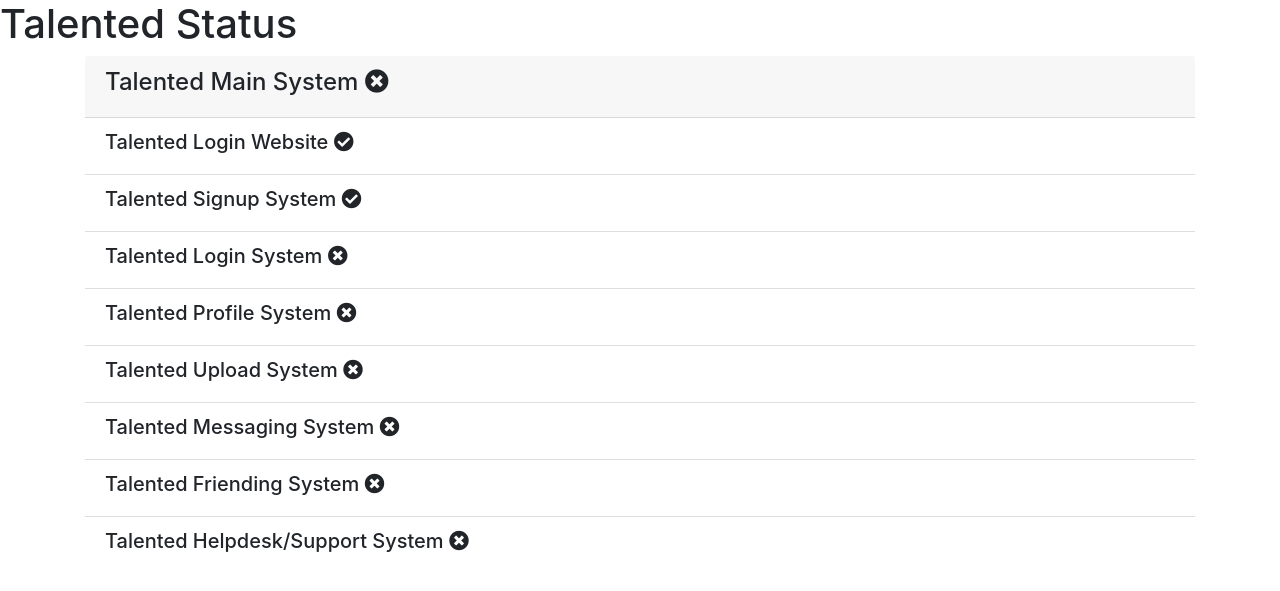
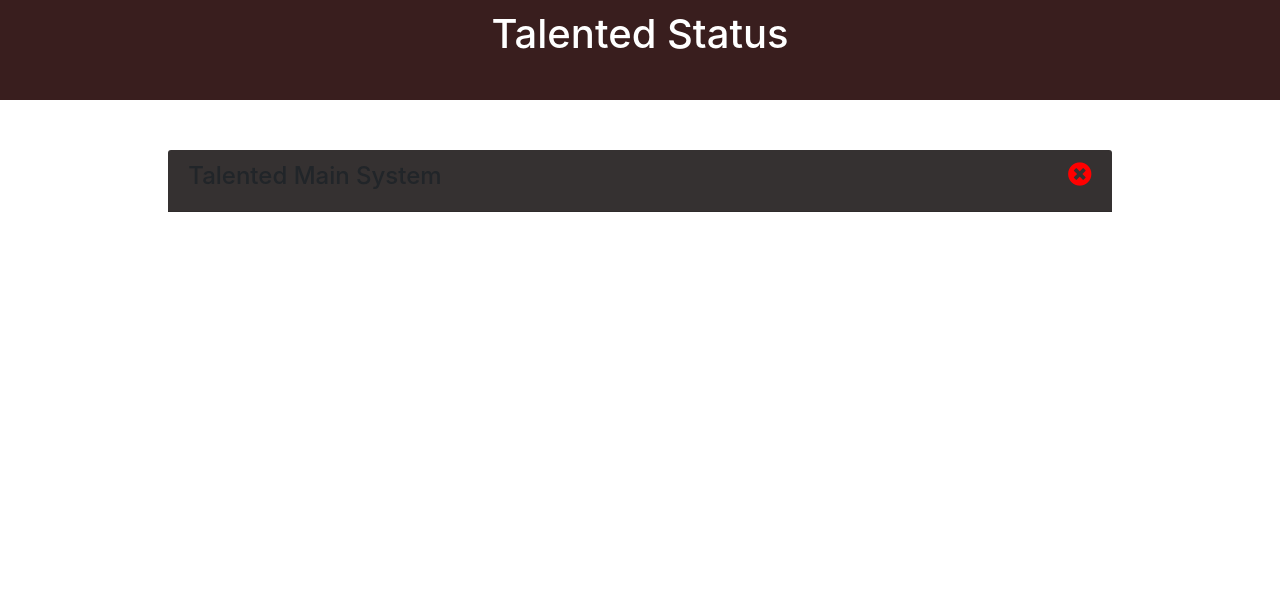
Before and after one commit to Sh1vZ/talentedstatus, a Flask app: page / in a window 1280 px wide. Shown: the top 591 px of the page. Run offline with Flask 2, Linux system fonts and the light colour scheme; some libraries are stand-ins or nearby versions.

Commit message:
Update status.html

```diff
--- a/templates/status.html
+++ b/templates/status.html
@@ -3,14 +3,84 @@
 
 <head>
   <meta charset="utf-8">
-  <link rel="stylesheet" href="/stylesheets/style.css">
-  <link href="/bootstrap/bootstrap-4.0.0.css" rel="stylesheet" type="text/css">
+  <link href="./bootstrap-4.0.0.css" rel="stylesheet" type="text/css">
   <link rel="stylesheet" href="https://use.fontawesome.com/releases/v5.1.0/css/all.css" integrity="sha384-lKuwvrZot6UHsBSfcMvOkWwlCMgc0TaWr+30HWe3a4ltaBwTZhyTEggF5tJv8tbt"
     crossorigin="anonymous">
   <script type="text/javascript" src="/scripts/jquery.js"></script>
   <meta http-equiv="X-UA-Compatible" content="IE=edge">
   <meta name="viewport" content="width=device-width, initial-scale=1.0">
   <title>Untitled Document</title>
+  <style>
+    @charset "utf-8";
+
+* {
+  margin: 0;
+}
+
+#red {
+  float: right;
+  color: red;
+}
+
+#green {
+  float: right;
+  color: green;
+}
+
+.container {
+  margin-top: 50px;
+}
+
+.card-header {
+  background: #353131;
+}
+.card-header,
+.list-group {
+  width: 85%;
+  margin: 0 auto;
+}
+
+#header {
+  height: 100px;
+  background: #391e1e;
+  text-align: center;
+}
+
+#header h1 {
+  padding-top: 10px;
+  color: white;
+}
+
+#footer h4 {
+  text-align: center;
+  padding-top: 10px;
+}
+
+#footer i {
+  padding-top: 10px;
+  color: #111013;
+  transition: 0.5s;
+}
+
+#footer i:hover {
+  transition: 0.5s;
+  color: white;
+}
+
+#footer h5 {
+  text-align: center;
+  padding-top: 10px;
+}
+
+.spacing {
+  padding: 20px;
+}
+
+.container li {
+  list-style-type: none;
+  display: none;
+}
+  </style>
 </head>
 
 <body>
```
